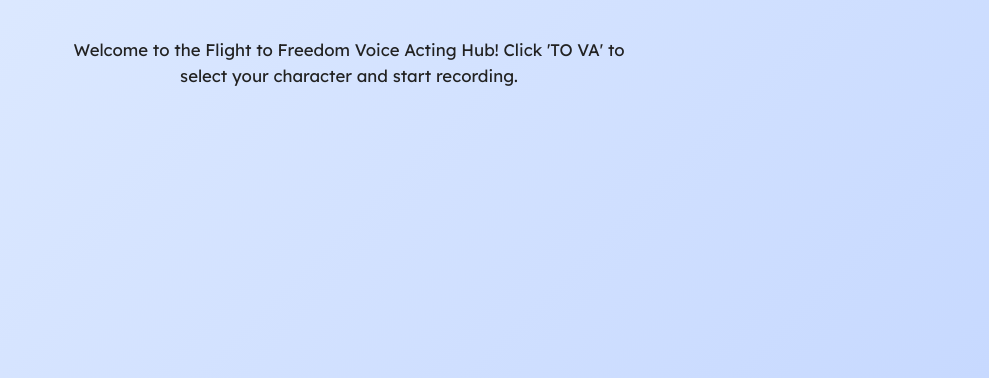
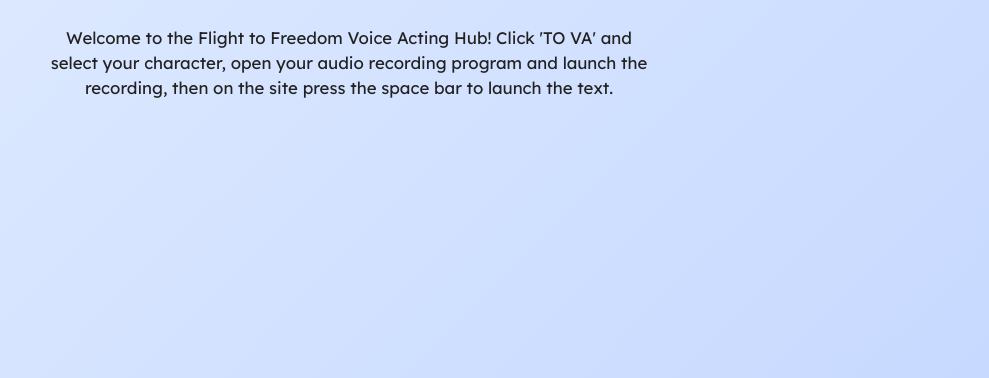
Before and after one commit to StufflyerScripting/flight-to-freedom-va, a plain HTML site: page index.html in a window 1280 px wide. Both pictures are taken after a click on the button "INFO". Shown: the part 422-800 px from the top of the page, without its empty margins (291-1280 px from the left). Drawn offline with Linux system fonts and the light colour scheme.

Commit message:
Update index.html

```diff
--- a/index.html
+++ b/index.html
@@ -25,7 +25,7 @@
         infoBtn.addEventListener('click', () => {
             infoParagraph.textContent =
                 "Welcome to the Flight to Freedom Voice Acting Hub! " +
-                "Click 'TO VA' to select your character and start recording.";
+                "Click 'TO VA' and select your character, open your audio recording program and launch the recording, then on the site press the space bar to launch the text.";
         });
 
         toVABtn.addEventListener('click', () => {
```
